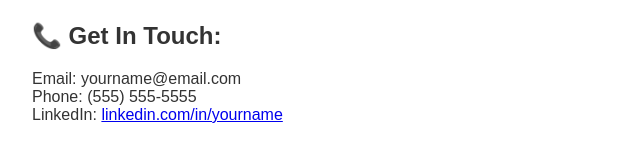
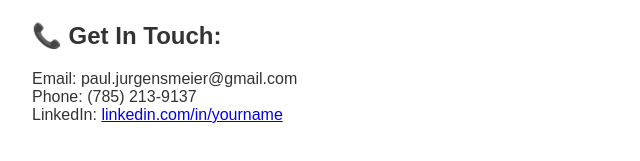
Before and after one commit to pjurgensmeier/data-automation-site, a plain HTML site: page index.html in a window 1280 px wide. Shown: the part 919-1080 px from the top of the page, 208-848 px from the left. Drawn offline with Linux system fonts and the light colour scheme.

Commit message:
Update index.html

```diff
--- a/index.html
+++ b/index.html
@@ -50,8 +50,8 @@
 
     <div class="contact">
       <h2>📞 Get In Touch:</h2>
-      <p>Email: yourname@email.com<br>
-         Phone: (555) 555-5555<br>
+      <p>Email: paul.jurgensmeier@gmail.com<br>
+         Phone: (785) 213-9137<br>
          LinkedIn: <a href="https://linkedin.com/in/yourname" target="_blank">linkedin.com/in/yourname</a>
       </p>
     </div>
```
